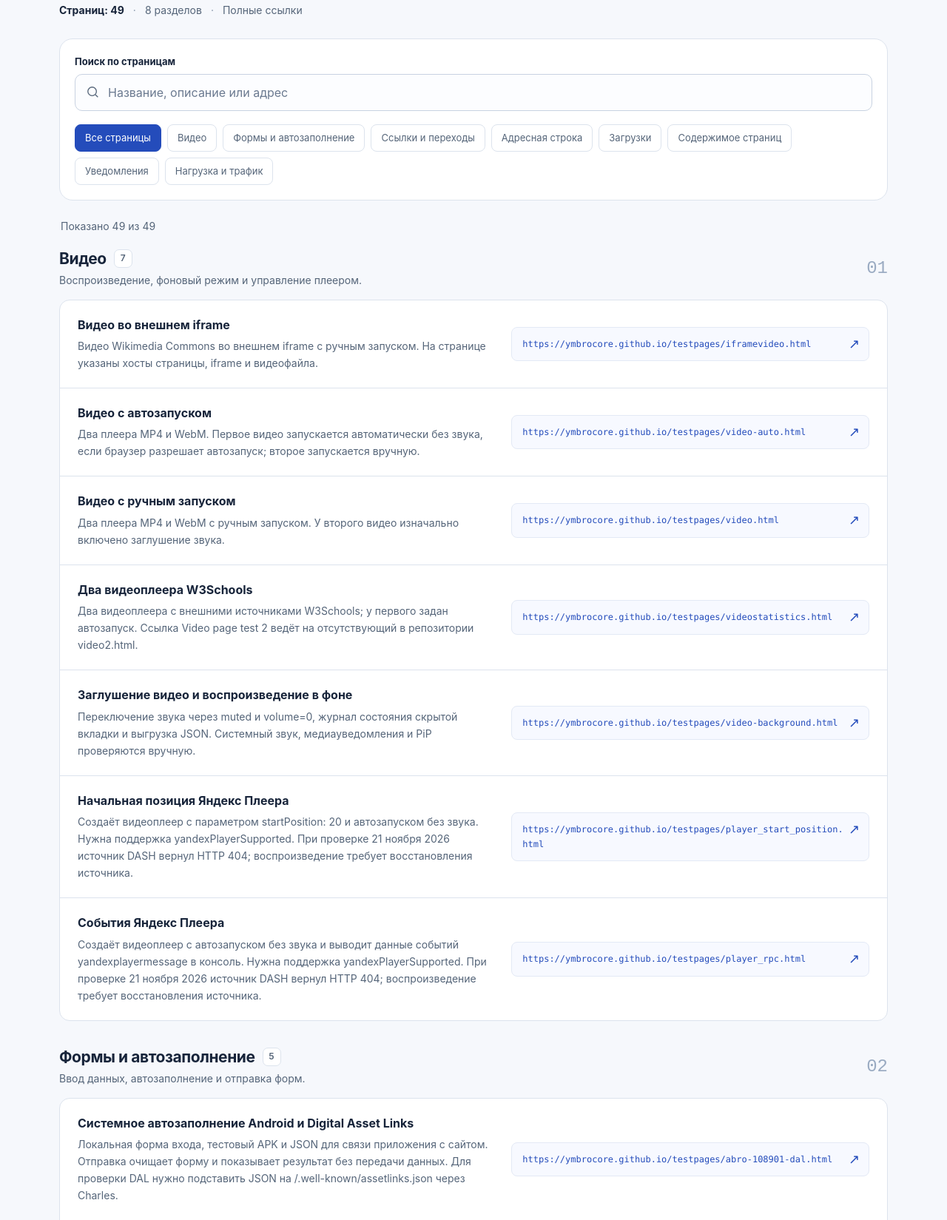
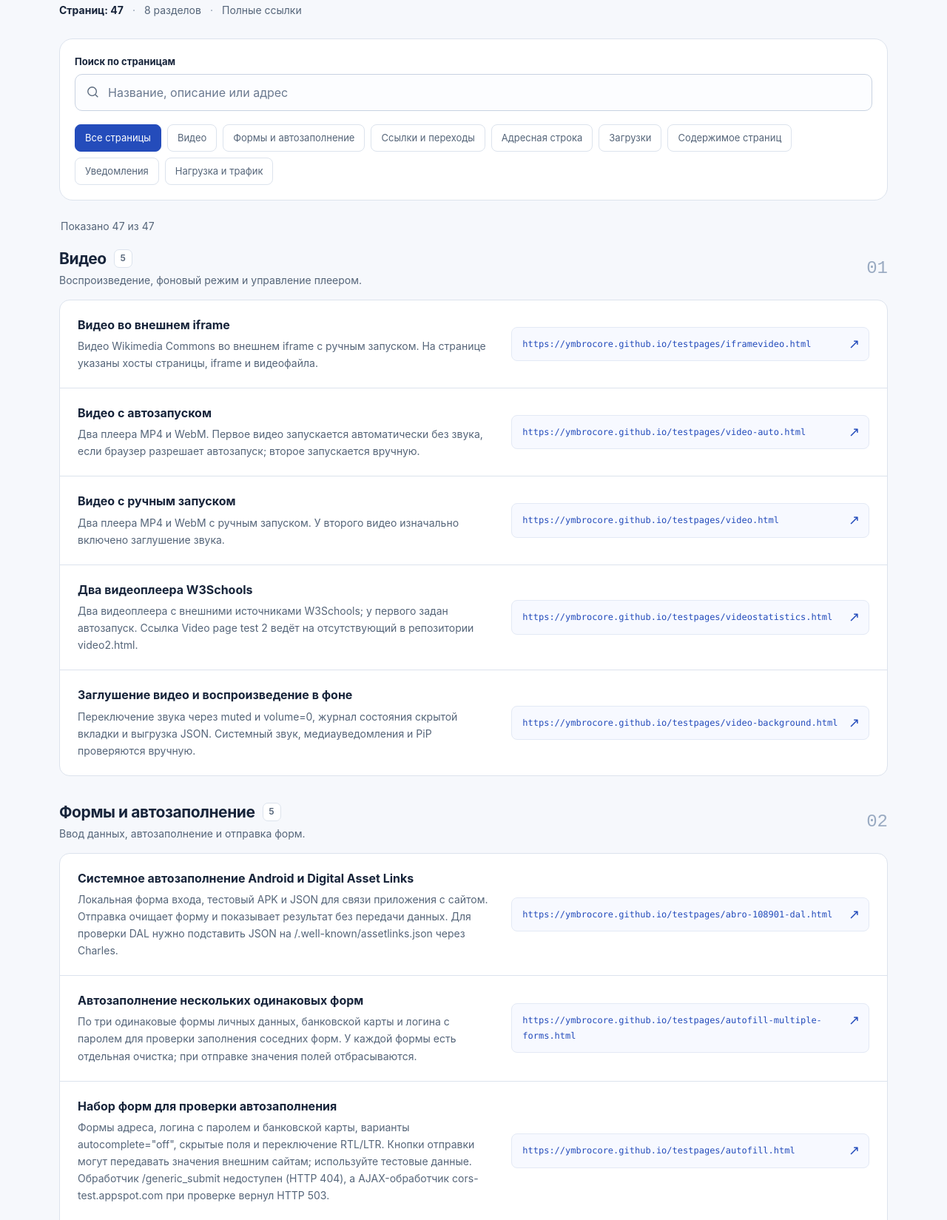
Before and after one commit to ymbrocore/testpages, a plain HTML site: page index.html in a window 1280 px wide. Shown: the part 270-1919 px from the top of the page at 74% size. Drawn offline with Linux system fonts and the light colour scheme.

Commit message:
Mark legacy player checks obsolete
Document that current Browser builds do not expose the legacy yandexplayer web API. Retain both historical test pages and remove their entries from the catalog, updating the counts to 47 pages and 5 video pages.

```diff
--- a/index.html
+++ b/index.html
@@ -94,8 +94,8 @@
     <div class="hero">
       <p class="eyebrow">Каталог для тестирования</p>
       <h1>Тестовые страницы</h1>
-      <p class="intro">Все тестовые страницы <strong>ymbrocore</strong> из репозиториев <strong>testpages</strong> и <strong>cappinginfobar</strong>: назначение, ограничения и полный адрес каждой страницы.</p>
-      <p class="summary"><strong>Страниц: 49</strong><span class="dot" aria-hidden="true">·</span><span>8 разделов</span><span class="dot" aria-hidden="true">·</span><span>Полные ссылки</span></p>
+      <p class="intro">Тестовые страницы <strong>ymbrocore</strong> из репозиториев <strong>testpages</strong> и <strong>cappinginfobar</strong>: назначение, ограничения и полный адрес каждой страницы.</p>
+      <p class="summary"><strong>Страниц: 47</strong><span class="dot" aria-hidden="true">·</span><span>8 разделов</span><span class="dot" aria-hidden="true">·</span><span>Полные ссылки</span></p>
     </div>
     <div class="tools" id="tools" hidden>
       <div class="search-row"><div class="search-field">
@@ -114,11 +114,11 @@
           <button type="button" class="filter" data-filter="Нагрузка и трафик" aria-pressed="false">Нагрузка и трафик</button>
       </div>
     </div>
-    <div class="results-row"><p id="results" role="status" aria-live="polite">Показано 49 из 49</p><button class="reset" id="reset" type="button" hidden>Сбросить фильтры</button></div>
+    <div class="results-row"><p id="results" role="status" aria-live="polite">Показано 47 из 47</p><button class="reset" id="reset" type="button" hidden>Сбросить фильтры</button></div>
     <div id="page-list">
       <section class="category-section" aria-labelledby="section-0">
         <div class="section-header">
-          <div><h2 id="section-0">Видео <span class="category-count">7</span></h2><p>Воспроизведение, фоновый режим и управление плеером.</p></div>
+          <div><h2 id="section-0">Видео <span class="category-count">5</span></h2><p>Воспроизведение, фоновый режим и управление плеером.</p></div>
           <span class="section-number" aria-hidden="true">01</span>
         </div>
         <ul class="pages">
@@ -156,20 +156,6 @@
               <p>Переключение звука через muted и volume=0, журнал состояния скрытой вкладки и выгрузка JSON. Системный звук, медиауведомления и PiP проверяются вручную.</p>
             </div>
             <a class="page-url" href="https://ymbrocore.github.io/testpages/video-background.html">https://ymbrocore.github.io/testpages/video-background.html<span class="arrow" aria-hidden="true">↗</span></a>
-          </li>
-          <li class="page" data-category="Видео">
-            <div class="page-content">
-              <h3><a href="https://ymbrocore.github.io/testpages/player_start_position.html">Начальная позиция Яндекс Плеера</a></h3>
-              <p>Создаёт видеоплеер с параметром startPosition: 20 и автозапуском без звука. Нужна поддержка yandexPlayerSupported. При проверке 21 ноября 2026 источник DASH вернул HTTP 404; воспроизведение требует восстановления источника.</p>
-            </div>
-            <a class="page-url" href="https://ymbrocore.github.io/testpages/player_start_position.html">https://ymbrocore.github.io/testpages/player_start_position.html<span class="arrow" aria-hidden="true">↗</span></a>
-          </li>
-          <li class="page" data-category="Видео">
-            <div class="page-content">
-              <h3><a href="https://ymbrocore.github.io/testpages/player_rpc.html">События Яндекс Плеера</a></h3>
-              <p>Создаёт видеоплеер с автозапуском без звука и выводит данные событий yandexplayermessage в консоль. Нужна поддержка yandexPlayerSupported. При проверке 21 ноября 2026 источник DASH вернул HTTP 404; воспроизведение требует восстановления источника.</p>
-            </div>
-            <a class="page-url" href="https://ymbrocore.github.io/testpages/player_rpc.html">https://ymbrocore.github.io/testpages/player_rpc.html<span class="arrow" aria-hidden="true">↗</span></a>
           </li>
         </ul>
       </section>
@@ -525,7 +511,7 @@
       </section>
     </div>
     <div class="empty" id="empty" hidden><h2>Страницы не найдены</h2><p>Измените поисковый запрос или выберите другой раздел.</p></div>
-    <p class="footnote">В каталог включены 39 тестовых HTML-страниц testpages и 10 страниц cappinginfobar, включая вспомогательные. Эта разводная страница в счётчик не входит. Медиафайлы, APK, JSON и архивы доступны со страниц, которые их используют. Диплинки, системное автозаполнение, фоновое воспроизведение и уведомления требуют проверки в соответствующем приложении на устройстве.</p>
+    <p class="footnote">В каталог включены 37 тестовых HTML-страниц testpages и 10 страниц cappinginfobar, включая вспомогательные. Две страницы устаревшего веб-API Яндекс Плеера сохранены в репозитории и исключены из каталога. Эта разводная страница в счётчик не входит. Медиафайлы, APK, JSON и архивы доступны со страниц, которые их используют. Диплинки, системное автозаполнение, фоновое воспроизведение и уведомления требуют проверки в соответствующем приложении на устройстве.</p>
   </main>
   <footer><div class="wrap"><span>ymbrocore / testpages</span><span>Обновлено 21 ноября 2026</span></div></footer>
   <script>
```
Also changed, not shown: player_rpc.html (+4 -0 lines), player_start_position.html (+4 -0 lines).
